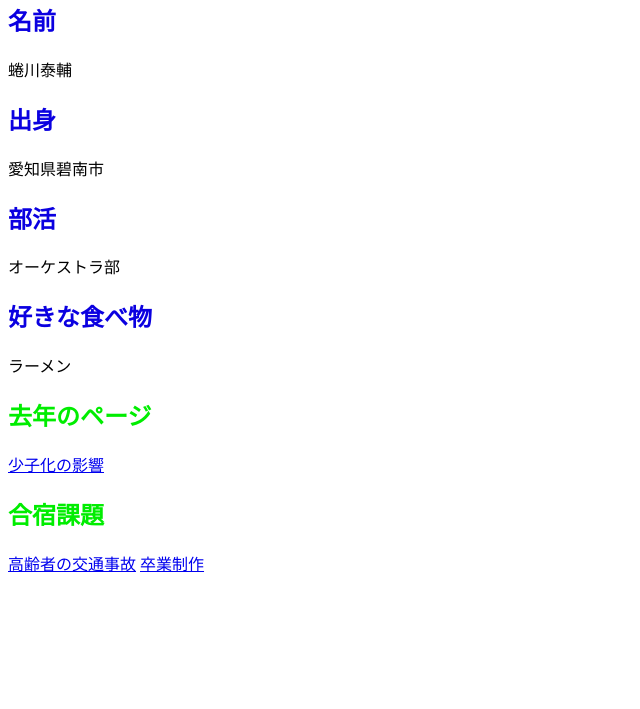
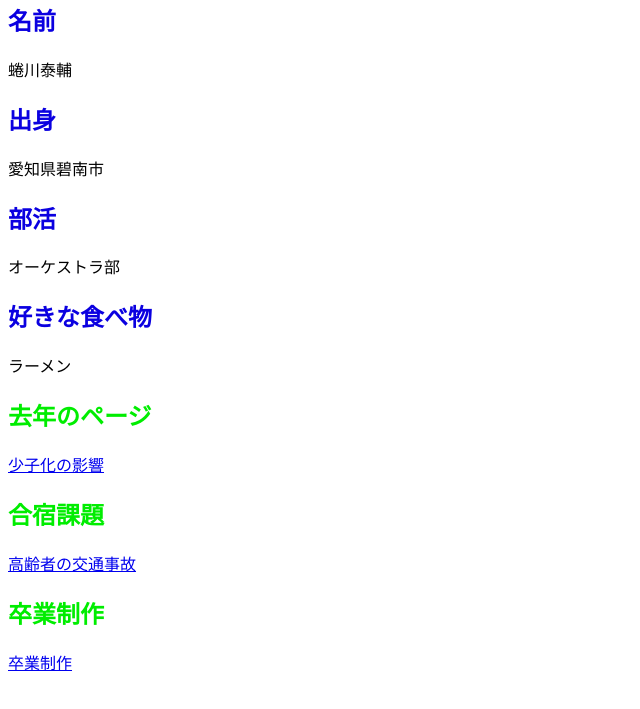
Before and after one commit to ninagawataisuke/ninagawataisuke.github.io, a plain HTML site: page index.html in a window 1280 px wide. Shown: the part 87-796 px from the top of the page, without its empty margins (0-640 px from the left). Drawn offline with Linux system fonts and the light colour scheme.

Commit message:
Update index.html

```diff
--- a/index.html
+++ b/index.html
@@ -28,7 +28,7 @@
 <h2><font color = `red`>合宿課題</font color = `red`></h2>
     <a href="http://ninagawataisuke.github.io/2016index.html">高齢者の交通事故</a>
 
-
+<h2><font color = `red`>卒業制作</font color = `red`></h2>
     <a href="http://ninagawataisuke.github.io/sotugyo.html">卒業制作</a>
 
 </body>
```
